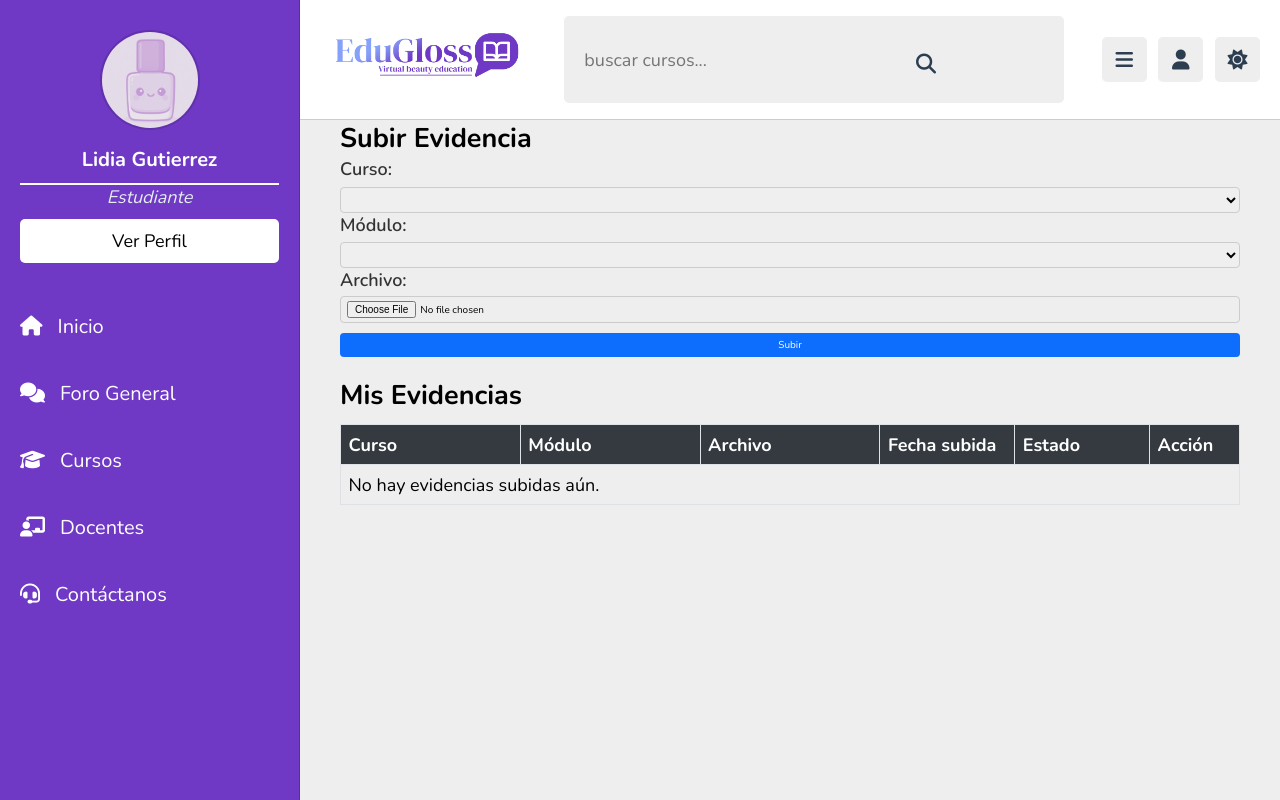
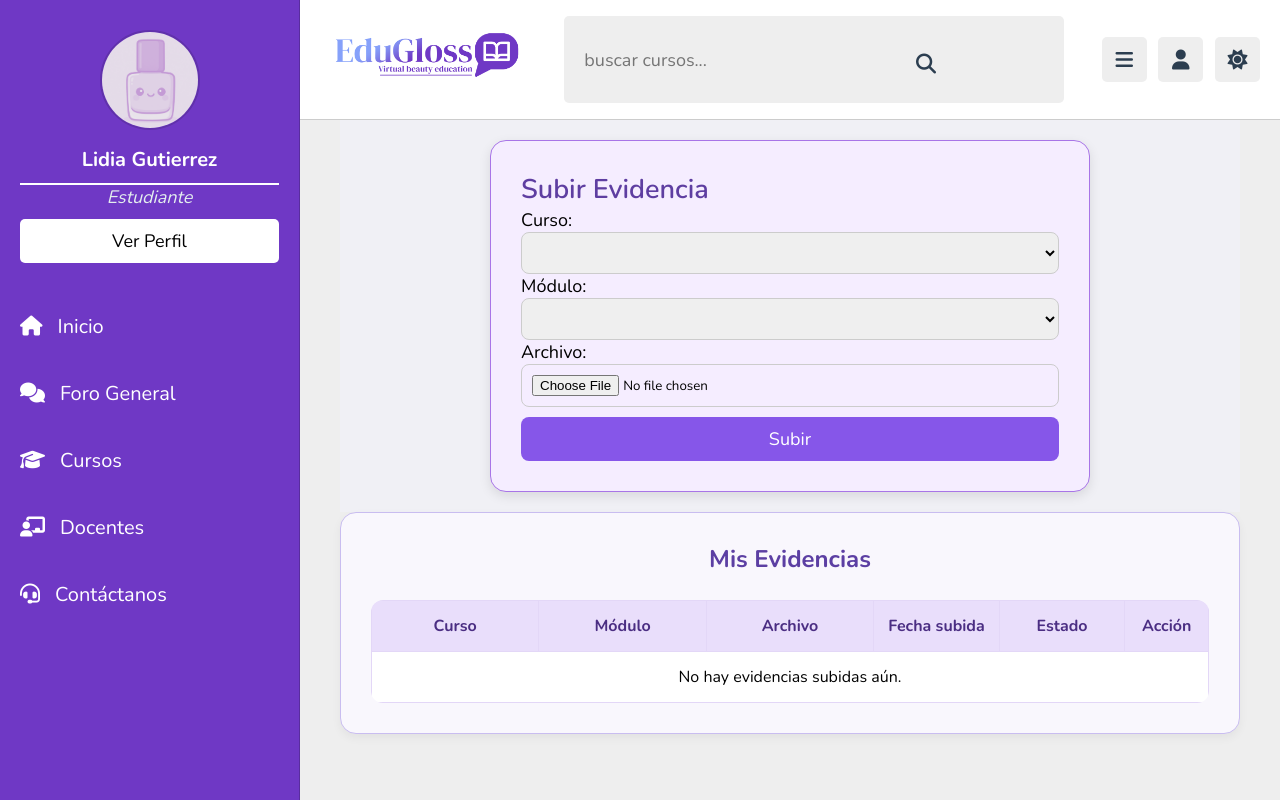
Before and after one commit to Alejathv/Edugloss-MVC, a PHP site: page /View/mestudiante/subir-evidencia.php in a window 1280 px wide. Run offline with PHP 8.4, Linux system fonts and the light colour scheme; a user stored in the database is signed in; data comes from the database, SQL or seed files in the repository; tables that the repository leaves empty hold one stand-in row (values such as "Sample post"); lists and menus that the app fills with data are empty; some libraries are stand-ins or nearby versions.

Commit message:
se arreglo detalles del frontend de subir evidencia

```diff
--- a/View/mestudiante/subir-evidencia.php
+++ b/View/mestudiante/subir-evidencia.php
@@ -47,56 +47,164 @@ $evidencias = mysqli_query($conexion, "
         body {
             font-size: 18px;
         }
-        .main-content {
-            padding: 2rem;
+        /* FORMULARIO DE SUBIDA DE EVIDENCIA */
+.formulario-subida {
+    background-color: #f5edff;
+    border: 1px solid #a875e7;
+    border-radius: 16px;
+    padding: 30px;
+    box-shadow: 0 4px 12px rgba(0, 0, 0, 0.1);
+    max-width: 600px;
+    width: 100%;
 }
-        h2.heading {
+
+.formulario-subida h2 {
+    color: #5e3ea1;
+    font-weight: 600;
+}
+
+.formulario-subida select,
+.formulario-subida input[type="file"] {
+    border-radius: 8px;
+    padding: 10px;
+    border: 1px solid #ccc;
+    width: 100%; /* Esto hace que se vea más largo */
+    box-sizing: border-box; /* Para que el padding no desborde */
+}
+
+.formulario-subida .btn-primary {
+    background-color: #8656e9;
+    border: none;
+    border-radius: 8px;
+    padding: 10px;
+    font-size: 18px;
+}
+
+.formulario-subida .btn-primary:hover {
+    background-color: #734bd1;
+}
+.contenedor-centro {
+    display: flex;
+    justify-content: center;
+    align-items: center;
+    min-height: 50px; /* 100% alto de la pantalla */
+    background-color: #f0f0f5; /* color de fondo opcional */
+    padding: 20px;
+}
+/* Contenedor general de la tabla */
+.tabla-evidencias {
+    background-color: #f9f7fd;
+    border: 1px solid #c9bdf0;
+    border-radius: 16px;
+    padding: 30px;
+    box-shadow: 0 4px 10px rgba(0, 0, 0, 0.05);
+}
+
+/* Título */
+.tabla-evidencias h2 {
     text-align: center;
-            font-size: 26px;
-            margin-bottom: 20px;
+    font-size: 24px;
+    color: #5c3fa3;
+    margin-bottom: 25px;
 }
-        .table {
+
+/* Tabla */
+.tablaevidencia {
     width: 100%;
     border-collapse: collapse;
     background-color: #fff;
-            box-shadow: 0 0 10px rgba(0,0,0,0.1);
+    font-size: 16px;
+    border-radius: 12px;
+    overflow: hidden;
 }
-        .table thead {
-            background-color: #f0f0f0;
+
+/* Encabezado */
+.tablaevidencia thead {
+    background-color: #e9defb;
+    color: #4b2e83;
+    font-weight: bold;
 }
-        .table th, .table td {
+
+.tablaevidencia th,
+.tablaevidencia td {
     padding: 14px;
     text-align: center;
-            border: 1px solid #ddd;
-            font-size: 16px;
-        }
-        .table img {
-            max-width: 100px;
-            border-radius: 8px;
-        }
-        .table-responsive {
-            overflow-x: auto;
-        }
-        .table td form {
-            display: flex;
-            gap: 8px;
-            justify-content: center;
-        }
-         .delete-btn {
-            font-size: 14px;
-            padding: 6px 12px;
-            border: none;
-            border-radius: 6px;
-            cursor: pointer;
-            transition: 0.3s ease;
+    vertical-align: middle;
+    border: 1px solid #e3d7f7;
 }
 
+/* Imagen de archivo */
+.tablaevidencia img {
+    max-width: 120px;
+    max-height: 80px;
+    border-radius: 8px;
+    box-shadow: 0 2px 6px rgba(0,0,0,0.1);
+}
+
+/* Estado */
+.tablaevidencia td:nth-child(5) {
+    font-weight: bold;
+    text-transform: capitalize;
+}
+
+/* Botón Eliminar */
 .delete-btn {
-            background-color: #FF7F7F;
+    background-color: #ff6b6b;
+    color: white;
+    border: none;
+    border-radius: 8px;
+    padding: 6px 12px;
+    font-size: 14px;
+    transition: background-color 0.3s ease;
 }
+
 .delete-btn:hover {
-            background-color: #e36464;
+    background-color: #d94a4a;
 }
+
+/* Responsive */
+@media (max-width: 768px) {
+    .tablaevidencia th,
+    .tablaevidencia td {
+        font-size: 14px;
+        padding: 10px;
+    }
+
+    .tablaevidencia img {
+        max-width: 90px;
+        max-height: 60px;
+    }
+}
+/* Estados visuales */
+.estado-aprobado {
+    background-color: #d4edda;
+    color: #155724;
+    padding: 6px 12px;
+    border-radius: 8px;
+    font-weight: bold;
+    display: inline-block;
+}
+
+.estado-reprobado {
+    background-color: #f8d7da;
+    color: #721c24;
+    padding: 6px 12px;
+    border-radius: 8px;
+    font-weight: bold;
+    display: inline-block;
+}
+
+.estado-pendiente {
+    background-color: #fff3cd;
+    color: #856404;
+    padding: 6px 12px;
+    border-radius: 8px;
+    font-weight: bold;
+    display: inline-block;
+}
+
+
+
     </style>
 <body>
 
@@ -170,43 +278,51 @@ $evidencias = mysqli_query($conexion, "
 <!-- CONTENIDO PRINCIPAL -->
 <div class="container my-5" style="margin-left: 40px; padding-right: 40px;">
 
-   <h2 class="mb-4">Subir Evidencia</h2>
+<!-- SECCIÓN: SUBIR EVIDENCIA -->
+
+   <div class="d-flex justify-content-center mt-5">
+   <div class="contenedor-centro">
+  <div class="formulario-subida">
+    <h2 class="mb-4 text-center">Subir Evidencia</h2>
     <form
       action="../../Controller/EvidenciaController.php"
       method="POST"
       enctype="multipart/form-data"
-      class="formularioevidencia"
     >
-      <div class="row g-3 align-items-center">
-         <div class="col-md-4">
+      <div class="mb-3">
         <label for="curso">Curso:</label>
-            <select name="curso" id="curso" required>
+        <select name="curso" id="curso" class="form-control" required>
           <?php while ($curso = mysqli_fetch_assoc($cursos)) { ?>
             <option value="<?= $curso['id_curso'] ?>"><?= htmlspecialchars($curso['nombre']) ?></option>
           <?php } ?>
         </select>
       </div>
-         <div class="col-md-4">
+      <div class="mb-3">
         <label for="modulo">Módulo:</label>
-            <select name="modulo" id="modulo" required>
+        <select name="modulo" id="modulo" class="form-control" required>
           <?php while ($modulo = mysqli_fetch_assoc($modulos)) { ?>
             <option value="<?= $modulo['id_modulo'] ?>"><?= htmlspecialchars($modulo['nombre_modulo']) ?></option>
           <?php } ?>
         </select>
       </div>
-         <div class="col-md-4">
+      <div class="mb-3">
         <label for="archivo">Archivo:</label>
-            <input type="file" name="archivo" id="archivo" required />
+        <input type="file" name="archivo" id="archivo" class="form-control" required />
+      </div>
+      <div class="text-center">
+        <button type="submit" name="subir_evidencia" class="btn btn-primary w-100">Subir</button>
+      </div>
+    </form>
   </div>
   </div>
-      <div class="mt-3">
-         <button type="submit" name="subir_evidencia" class="btn btn-primary">Subir</button>
 </div>
-   </form>
 
+
+   <!-- SECCIÓN: TABLA DE EVIDENCIAS -->
+   <div class="tabla-evidencias p-4 border rounded bg-white">
       <h2 class="mb-4">Mis Evidencias</h2>
       <div class="table-responsive">
-      <table class="tablaevidencia">
+         <table class="tablaevidencia table table-striped">
             <thead>
                <tr>
                   <th style="width: 20%;">Curso</th>
@@ -223,10 +339,7 @@ $evidencias = mysqli_query($conexion, "
                   <td><?= htmlspecialchars($evidencia['nombre_curso']) ?></td>
                   <td><?= htmlspecialchars($evidencia['nombre_modulo']) ?></td>
                   <td>
-                  <a
-                     href="../../documentos/<?= htmlspecialchars($evidencia['url_archivo']) ?>"
-                     target="_blank"
-                  >
+                     <a href="../../documentos/<?= htmlspecialchars($evidencia['url_archivo']) ?>" target="_blank">
                         <img
                            src="../../documentos/<?= htmlspecialchars($evidencia['url_archivo']) ?>"
                            alt="Archivo"
@@ -236,7 +349,26 @@ $evidencias = mysqli_query($conexion, "
                      </a>
                   </td>
                   <td><?= htmlspecialchars($evidencia['fecha_subida']) ?></td>
-               <td><?= htmlspecialchars(ucfirst($evidencia['estado'])) ?></td>
+                  <td>
+   <?php
+      $estado = strtolower($evidencia['estado']);
+      $claseEstado = '';
+      switch ($estado) {
+         case 'aprobado':
+            $claseEstado = 'estado-aprobado';
+            break;
+         case 'reprobado':
+            $claseEstado = 'estado-reprobado';
+            break;
+         default:
+            $claseEstado = 'estado-pendiente';
+      }
+   ?>
+   <span class="<?= $claseEstado ?>">
+      <?= ucfirst($estado) ?>
+   </span>
+</td>
+
                   <td>
                      <form
                         action="../../Controller/EvidenciaController.php"
@@ -269,6 +401,9 @@ $evidencias = mysqli_query($conexion, "
       </div>
    </div>
 
+</div>
+
+
 <!-- custom js file link  -->
 <script src="../js/script.js"></script>
 <script src="../js/mensajes.js"></script>
```
Lines whose indentation alone changed are shown as unchanged.
